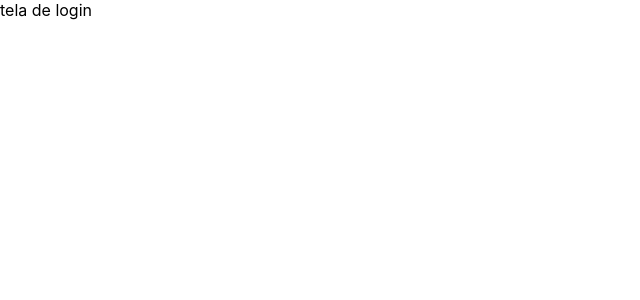
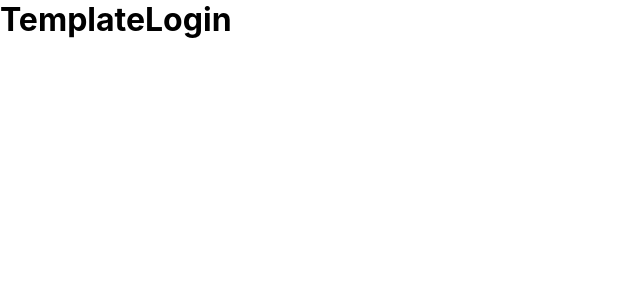
Before and after one commit to Muglly/NextAuth, a Next.js app: page / in a window 1280 px wide. Shown: the top 300 px of the page, without its empty margins (0-640 px from the left). Built offline with nearby package versions, Linux system fonts and the light colour scheme.

Commit message:
Add TemplateLogin

```diff
--- a/src/pages/index.tsx
+++ b/src/pages/index.tsx
@@ -1,3 +1,5 @@
+import { TemplateLogin } from 'template/TemplateLogin';
+
 export default function Login() {
-  return <div>tela de login</div>;
+  return <TemplateLogin />;
 }
--- /dev/null
+++ b/src/template/TemplateLogin/index.tsx
@@ -0,0 +1,9 @@
+import * as S from './styles';
+
+export function TemplateLogin() {
+  return (
+    <S.Container>
+      <h1>TemplateLogin</h1>
+    </S.Container>
+  );
+}
--- /dev/null
+++ b/src/template/TemplateLogin/styles.ts
@@ -0,0 +1,5 @@
+import styled from 'styled-components';
+
+export const Container = styled.div`
+
+`;
```
